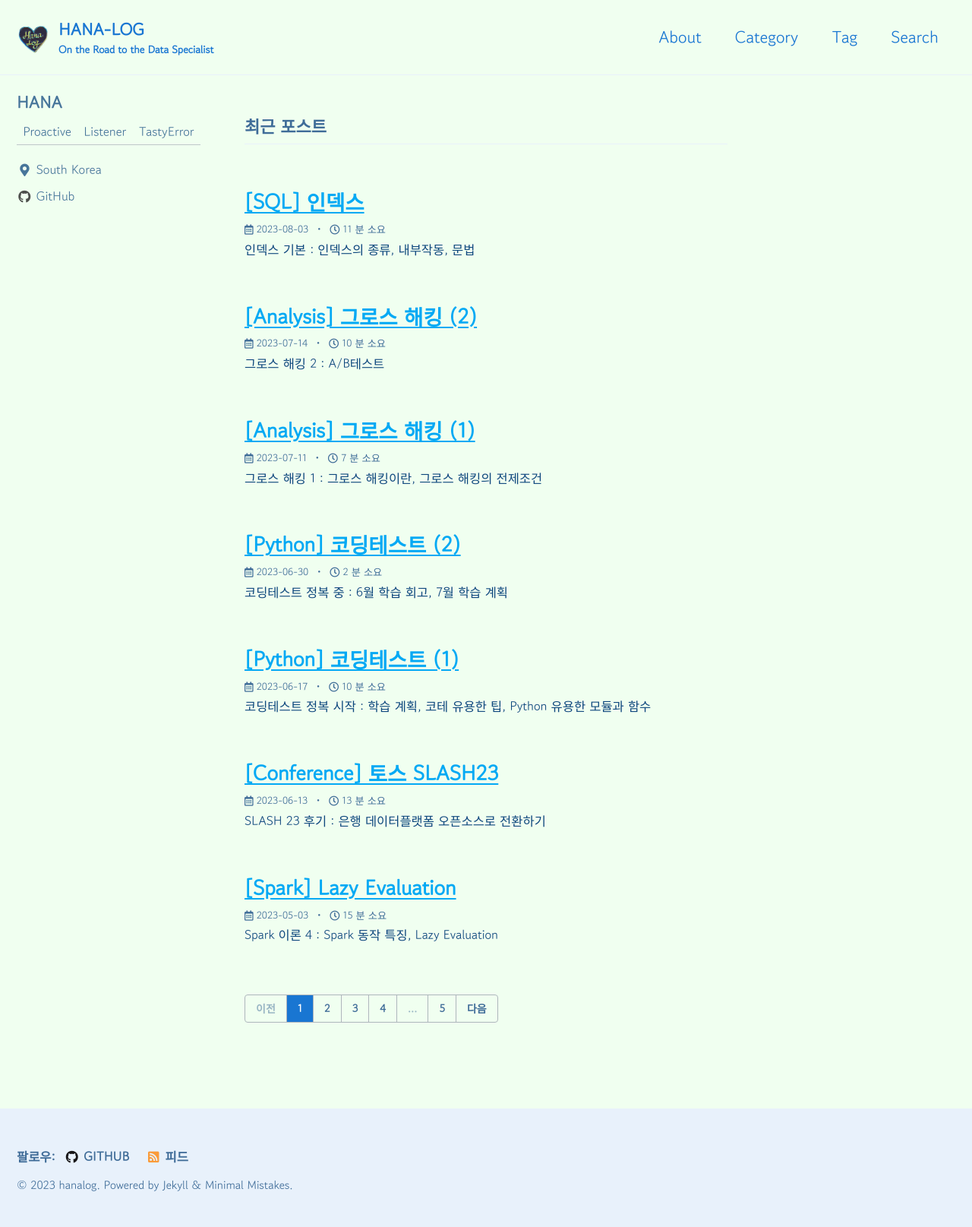
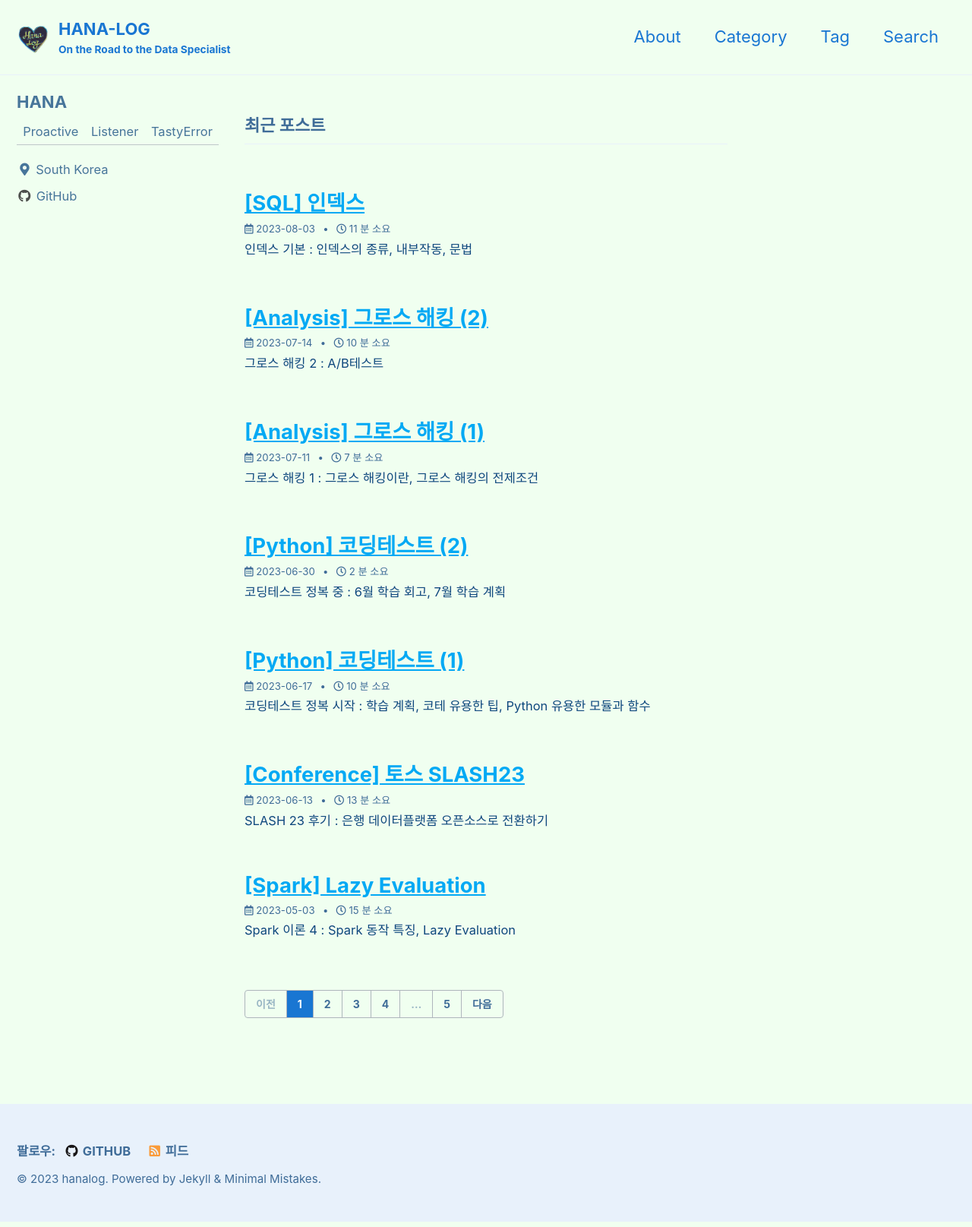
Before and after one commit to hanalog/hanalog.github.io, a Jekyll site: the page built from index.html, in a window 1280 px wide. Shown: the whole page at 76% size. Built offline with Jekyll 4.4.1, drawn with Linux system fonts in a browser that asks for light colours; cached includes are drawn as plain includes; some web fonts are replaced; the list of posts is cut into pages by our own code.

Commit message:
Modify font

```diff
--- a/_includes/head/custom.html
+++ b/_includes/head/custom.html
@@ -3,4 +3,5 @@
 <!-- insert favicons. use https://realfavicongenerator.net/ -->
 
 <!-- end custom head snippets -->
-<link href="https://fonts.googleapis.com/css2?family=Gowun+Dodum&display=swap" rel="stylesheet">
+
+<link href="https://fonts.googleapis.com/css2?family=IBM+Plex+Sans+KR:wght@500&display=swap" rel="stylesheet">
--- a/_sass/minimal-mistakes/_variables.scss
+++ b/_sass/minimal-mistakes/_variables.scss
@@ -14,8 +14,8 @@ $indent-var: 1.3em !default;
 
 /* system typefaces */
 $serif: Georgia, Times, serif !default;
-$sans-serif: "Gowun Dodum", -apple-system, BlinkMacSystemFont, "Roboto", "Segoe UI",
-  "Helvetica Neue", "Lucida Grande", Arial, sans-serif !default;
+$sans-serif: "IBM Plex Sans KR", -apple-system, BlinkMacSystemFont, "Roboto", "Segoe UI",
+   "Helvetica Neue", "Lucida Grande", Arial, sans-serif !default;
 $monospace: Monaco, Consolas, "Lucida Console", monospace !default;
 
 /* sans serif typefaces */
```
